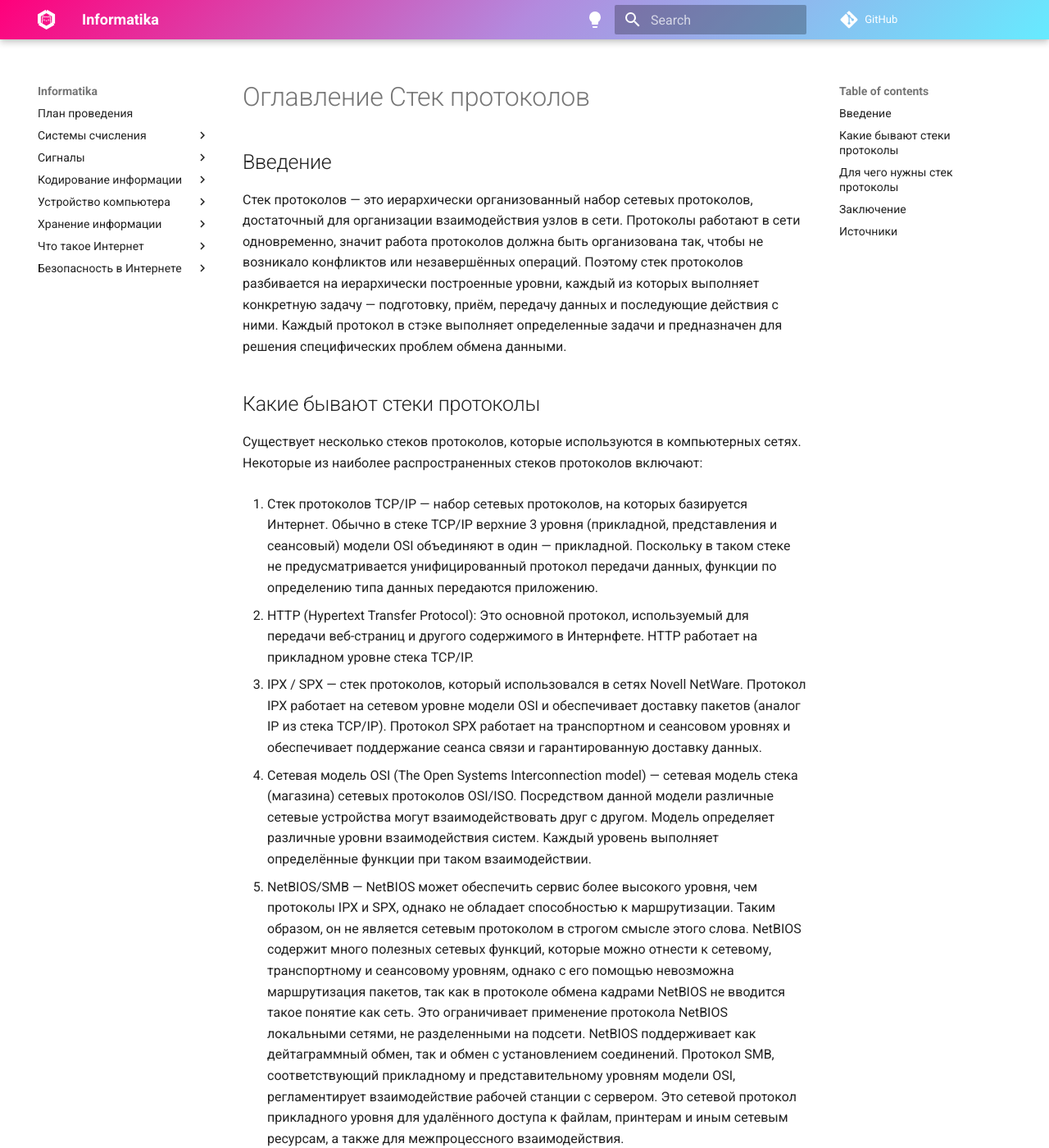
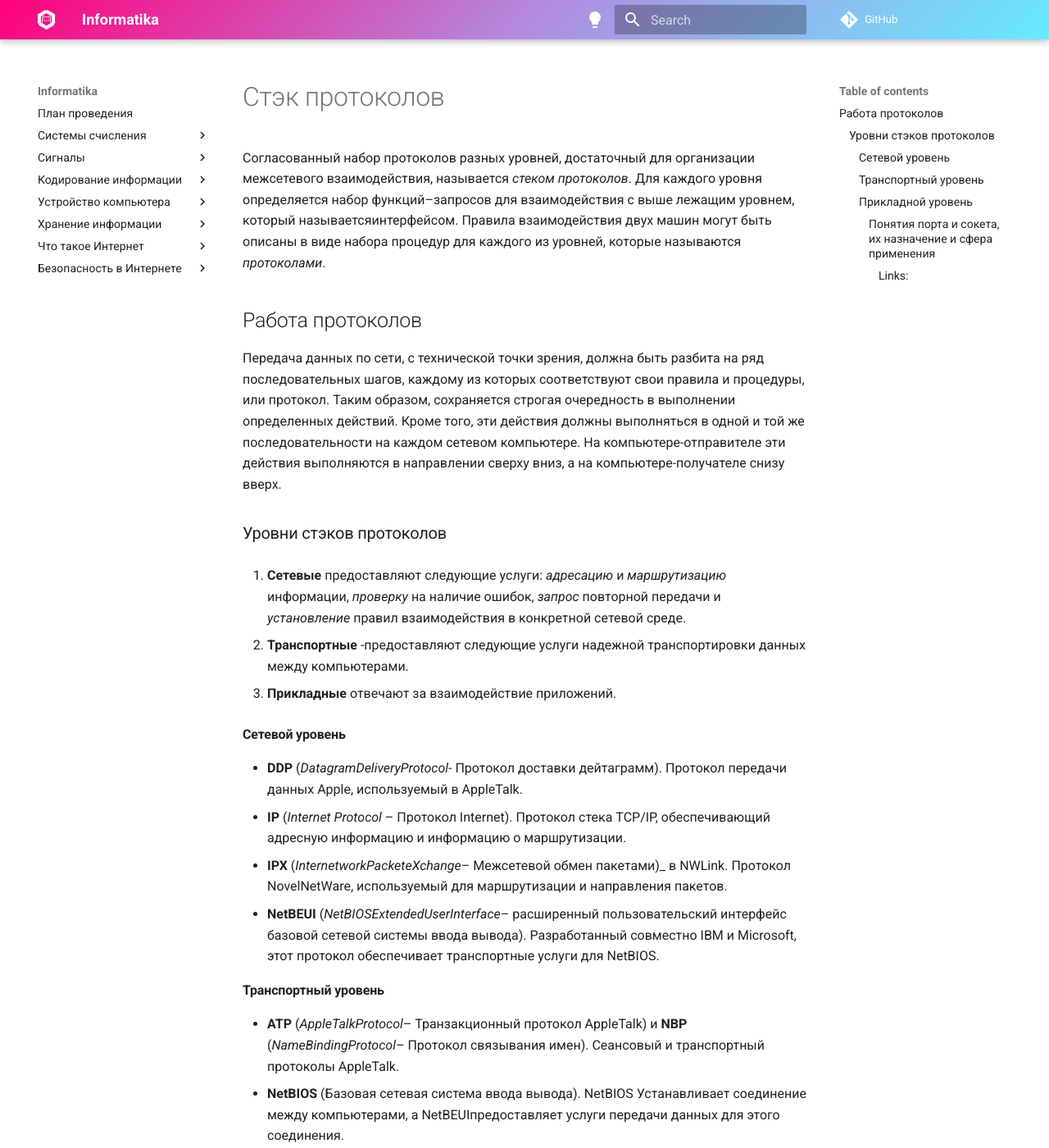
Before and after one commit to chabErch/Informatika, an MkDocs documentation site: the page built from docs/Сети связи/Стек протоколов.md, in a window 1280 px wide and 1400 px high. Shown: the whole window at 82% size. Built offline with MkDocs 1.6.1 and Material for MkDocs 9.7.7, drawn with Linux system fonts in a browser that asks for light colours; comment, search, counter and statistics services are not loaded; some of the changed text lies outside the part shown.

Commit message:
Update Стек протоколов.md

```diff
--- a/docs/Сети связи/Стек протоколов.md
+++ b/docs/Сети связи/Стек протоколов.md
@@ -1,80 +1,88 @@
-# Оглавление Стек протоколов
+# Стэк протоколов
 
-## Введение
+Согласованный набор протоколов разных уровней, достаточный для организации
+межсетевого взаимодействия, называется _стеком протоколов_.
+Для каждого уровня определяется набор функций–запросов
+для взаимодействия с выше лежащим уровнем, который называетсяинтерфейсом.
+Правила взаимодействия двух машин могут быть описаны
+в виде набора процедур для каждого из уровней, которые называются _протоколами_.
 
-Стек протоколов — это иерархически организованный набор сетевых протоколов,
-достаточный для организации взаимодействия узлов в сети.
-Протоколы работают в сети одновременно,
-значит работа протоколов должна быть организована так,
-чтобы не возникало конфликтов или незавершённых операций.
-Поэтому стек протоколов разбивается на иерархически построенные уровни,
-каждый из которых выполняет конкретную задачу — подготовку, приём,
-передачу данных и последующие действия с ними.
-Каждый протокол в стэке выполняет определенные задачи
-и предназначен для решения специфических проблем обмена данными.
+## Работа протоколов
 
-## Какие бывают стеки протоколы
+Передача данных по сети, с технической точки зрения,
+должна быть разбита на ряд последовательных шагов, каждому из которых соответствуют
+свои правила и процедуры, или протокол.
+Таким образом, сохраняется строгая очередность в выполнении определенных действий.
+Кроме того, эти действия должны выполняться
+в одной и той же последовательности на каждом сетевом компьютере.
+На компьютере-отправителе эти действия выполняются в направлении сверху вниз,
+а на компьютере-получателе снизу вверх.
 
-Существует несколько стеков протоколов,
-которые используются в компьютерных сетях.
-Некоторые из наиболее распространенных стеков протоколов включают:
+### Уровни стэков протоколов
 
-1. Стек протоколов TCP/IP — набор сетевых протоколов,
-на которых базируется Интернет.
-Обычно в стеке TCP/IP верхние 3 уровня
-(прикладной, представления и сеансовый) модели OSI объединяют в один
-— прикладной.
-Поскольку в таком стеке не предусматривается
-унифицированный протокол передачи данных,
-функции по определению типа данных передаются приложению.
+1. **Сетевые** предоставляют следующие услуги:
+_адресацию_ и _маршрутизацию_ информации, _проверку_ на наличие ошибок,
+_запрос_ повторной передачи и _установление_ правил взаимодействия
+в конкретной сетевой среде.
 
-2. HTTP (Hypertext Transfer Protocol): Это основной протокол,
-используемый для передачи веб-страниц и другого содержимого в Интернфете.
-HTTP работает на прикладном уровне стека TCP/IP.
+2. **Транспортные** -предоставляют следующие услуги надежной транспортировки данных
+между компьютерами.
 
-3. IPX / SPX — cтек протоколов, который использовался в сетях Novell NetWare.
-Протокол IPX работает на сетевом уровне модели OSI
-и обеспечивает доставку пакетов (аналог IP из стека TCP/IP).
-Протокол SPX работает на транспортном и сеансовом уровнях
-и обеспечивает поддержание сеанса связи и гарантированную доставку данных.
+3. **Прикладные** отвечают за взаимодействие приложений.
 
-3. Сетевая модель OSI (The Open Systems Interconnection model)
-— сетевая модель стека (магазина) сетевых протоколов OSI/ISO.
-Посредством данной модели различные сетевые устройства могут
-взаимодействовать друг с другом.
-Модель определяет различные уровни взаимодействия систем.
-Каждый уровень выполняет определённые функции при таком взаимодействии.
+#### Сетевой уровень
+- **DDP** (_DatagramDeliveryProtocol_- Протокол доставки дейтаграмм).
+Протокол передачи данных Apple, используемый в AppleTalk.
+- **IP** (_Internet Protocol_ – Протокол Internet). Протокол стека TCP/IP,
+обеспечивающий адресную информацию и информацию о маршрутизации.
+- **IPX** (_InternetworkPacketeXchange_– Межсетевой обмен пакетами)_ в NWLink.
+Протокол NovelNetWare, используемый для маршрутизации и направления пакетов.
+- **NetBEUI** (_NetBIOSExtendedUserInterface_– расширенный пользовательский интерфейс
+базовой сетевой системы ввода вывода).
+Разработанный совместно IBM и Microsoft, этот протокол
+обеспечивает транспортные услуги для NetBIOS.
 
-4. NetBIOS/SMB — NetBIOS может обеспечить сервис более высокого уровня,
-чем протоколы IPX и SPX, однако не обладает способностью к маршрутизации.
-Таким образом, он не является сетевым протоколом в строгом смысле этого слова.
-NetBIOS содержит много полезных сетевых функций,
-которые можно отнести к сетевому, транспортному и сеансовому уровням,
-однако с его помощью невозможна маршрутизация пакетов,
-так как в протоколе обмена кадрами NetBIOS не вводится такое понятие как сеть.
-Это ограничивает применение протокола NetBIOS локальными сетями,
-не разделенными на подсети. NetBIOS поддерживает как дейтаграммный обмен,
-так и обмен с установлением соединений.
-Протокол SMB, соответствующий прикладному
-и представительному уровням модели OSI,
-регламентирует взаимодействие рабочей станции с сервером.
-Это сетевой протокол прикладного уровня для удалённого доступа к файлам,
-принтерам и иным сетевым ресурсам, а также для межпроцессного взаимодействия.
+#### Транспортный уровень
+- **ATP** (_AppleTalkProtocol_– Транзакционный протокол AppleTalk)
+и **NBP** (_NameBindingProtocol_– Протокол связывания имен).
+Сеансовый и транспортный протоколы AppleTalk.
+- **NetBIOS** (Базовая сетевая система ввода вывода).
+NetBIOS Устанавливает соединение между компьютерами,
+а NetBEUIпредоставляет услуги передачи данных для этого соединения.
+- **SPX** (_SequencedPacketeXchange_– Последовательный обмен пакетами) в NWLink.
+ Протокол NovelNetWare, используемый для обеспечения доставки данных.
+- **TCP** (TransmissionControlProtocol_– Протокол управления передачей).
+Протокол стека TCP/IP, отвечающий за надежную доставку данных.
 
-## Для чего нужны стек протоколы
+#### Прикладной уровень
+- **AFP** (_Apple Talk File Protocol_ – Файловый протокол Apple Talk).
+Протокол удаленного управления файламиMacintosh.
+- **FTP** (_File Transfer Protocol_ – Протокол передачи файлов).
+Протокол стека TCP/IP, используемый для обеспечения услуг по передачи файлов.
+- **NCP** (_NetWare Core Protocol_ – Базовый протокол NetWare).
+Оболочка и редиректоры клиентаNovelNetWare.
+- **SNMP** (_SimpleNetworkManagementProtocol_– Простой протокол управления сетью).
+Протокол стека TCP/IP, используемый для управления и наблюдения за сетевыми устройствами.
+- **HTTP** (_HyperTextTransferProtocol_) – протокол передачи гипертекста и другие протоколы.
 
-Каждый уровень стэка протоколов выполняет определенные функции
-в процессе передачи данных,
-начиная от передачи битов и заканчивая взаимодействием приложений.
+##### Понятия порта и сокета, их назначение и сфера применения
+На прикладном уровне приложения общаются между собой также при помощи транспортного уровня,
+поэтому для идентификации, какому адресату необходимо отправить данные,
+требуется точно указать не только адрес хоста, но и к какому приложению обратиться.
 
-## Заключение
+Совокупность ip и порта называют _сокетом_.
+Первый критерий уникален для каждой рабочей станции,
+а второй является фиксированным для каждого запущенного приложения.
+При обращении к определенному веб-ресурсу происходит обращение к DNS-серверу,
+который слушает 53 порт на рабочей станции и преобразует буквенное значение,
+введенное в строку поиска, в обычный IP.
 
-Стеки протоколов являются важным инструментом для обеспечения связи
-и передачи данных в компьютерных сетях.
+###### Links:
 
-## Источники
-
-1. [Какие есть стеки протоколов](https://ru.wikipedia.org/wiki/Стек_протоколов)
-2. [Руководство по TCP/IP](https://selectel.ru/blog/tcp-ip-for-beginners/)
-3. [Модель OSI](https://eternalhost.net/blog/tehnologii/setevaya-model-osi)
-4. [Стек NetBIOS/SMB](http://citforum.ru/nets/protocols/1_02_04.shtml)
+1. https://miran.ru/blog/tcp-ip-urovni-stek-protokolov-modeli-i-kratkaya-i-storiya?ysclid=lrfc40wj60830859629
+2. https://intuit.ru/studies/courses/1/1/lecture/24?page=3&ysclid=lrfc29w8sz715977898
+3. https://www.opennet.ru/docs/RUS/linux_base/node299.html
+4. https://studfile.net/preview/931097/page:14/
+5. https://studentopedia.ru/informatika/steki-protokolov---setevie-protokoli-i-standarti.html
+6. https://ru.m.wikipedia.org/wiki/TCP/IP
+7. https://docs.yandex.ru/docs/view?tm=1705347900&tld=ru&lang=ru&name=komp-sety-lektsyja-7-27043.pdf&text=Протоколы%20и%20стеки%20истриич&url=http%3A%2F%2Fdppc.ru%2Fdata%2Fattachments%2Flibrary%2Fkomp-sety-lektsyja-7-27043.pdf&lr=10716&mime=pdf&l10n=ru&type=touch&sign=0257cbeedc8c3b8bdbafb6dc9e4a6cbf&keyno=0&serpParams=tm%3D1705347900%26tld%3Dru%26lang%3Dru%26name%3Dkomp-sety-lektsyja-7-27043.pdf%26text%3D%25D0%259F%25D1%2580%25D0%25BE%25D1%2582%25D0%25BE%25D0%25BA%25D0%25BE%25D0%25BB%25D1%258B%2B%25D0%25B8%2B%25D1%2581%25D1%2582%25D0%25B5%25D0%25BA%25D0%25B8%2B%25D0%25B8%25D1%2581%25D1%2582%25D1%2580%25D0%25B8%25D0%25B8%25D1%2587%26url%3Dhttp%253A%2F%2Fdppc.ru%2Fdata%2Fattachments%2Flibrary%2Fkomp-sety-lektsyja-7-27043.pdf%26lr%3D10716%26mime%3Dpdf%26l10n%3Dru%26type%3Dtouch%26sign%3D0257cbeedc8c3b8bdbafb6dc9e4a6cbf%26keyno%3D0
```
